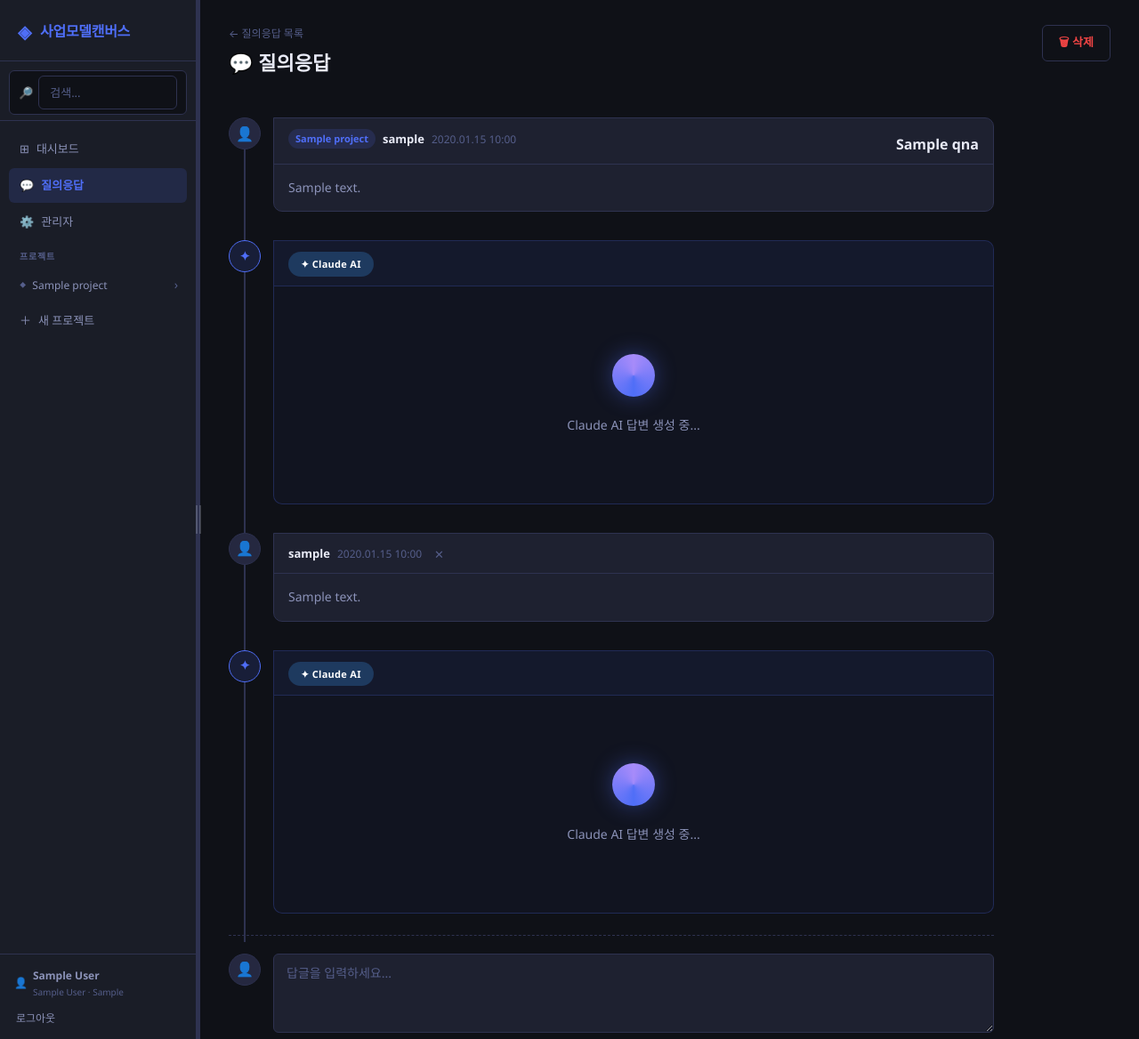
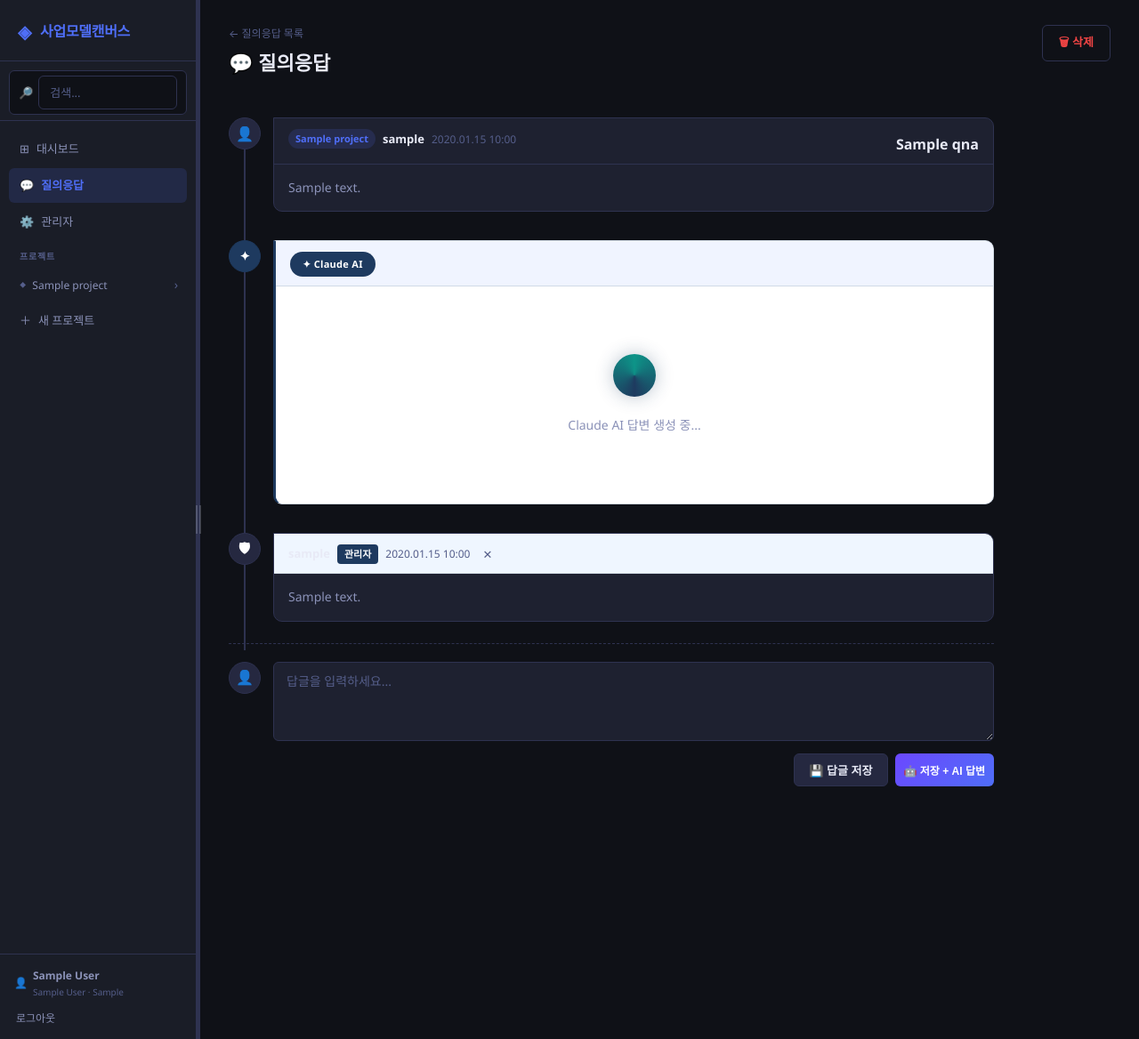
Before and after one commit to heoks99/BizModelCanvas, a Flask app: page /qna/1 in a window 1280 px wide. Shown: the whole page at 89% size. Run offline with Flask 3, Linux system fonts and the light colour scheme; a user stored in the database is signed in; tables that the repository leaves empty hold one stand-in row (values such as "Sample post").

Commit message:
QnA 전체 공개 + 관리자 답변 기능 추가
- 모든 사용자가 전체 QnA 목록 및 상세 조회 가능
- 관리자(admin)가 타 사용자 질문에 답글 작성 가능
- 관리자 답글에 🛡 배지 표시, AI 버블 미표시
- 목록 화면에 작성자 태그·댓글 수 표시
- WCAG 2.1 AA QnA AI 답변 화면 스타일 적용

Co-Authored-By: Claude Sonnet 4.6 <noreply@anthropic.com>

```diff
--- a/app/routes/qna.py
+++ b/app/routes/qna.py
@@ -106,8 +106,9 @@ def _async_answer_comment(app, comment_id, qna_id, project_context):
 @qna_bp.route('/')
 @login_required
 def index():
-    qnas = QnA.query.filter_by(owner_id=current_user.id).order_by(QnA.created_at.desc()).all()
-    return render_template('qna/index.html', qnas=qnas)
+    is_admin = current_user.role == 'admin'
+    qnas = QnA.query.order_by(QnA.created_at.desc()).all()
+    return render_template('qna/index.html', qnas=qnas, is_admin=is_admin)
 
 
 @qna_bp.route('/new', methods=['GET', 'POST'])
@@ -155,15 +156,17 @@ def new():
 @qna_bp.route('/<int:qna_id>')
 @login_required
 def detail(qna_id):
-    qna = QnA.query.filter_by(id=qna_id, owner_id=current_user.id).first_or_404()
-    return render_template('qna/detail.html', qna=qna)
+    qna = QnA.query.filter_by(id=qna_id).first_or_404()
+    is_owner = qna.owner_id == current_user.id
+    is_admin = current_user.role == 'admin'
+    return render_template('qna/detail.html', qna=qna, is_owner=is_owner, is_admin=is_admin)
 
 
 # ── AI 상태 폴링 ──────────────────────────────────────────────
 @qna_bp.route('/<int:qna_id>/status')
 @login_required
 def status(qna_id):
-    qna = QnA.query.filter_by(id=qna_id, owner_id=current_user.id).first_or_404()
+    qna = QnA.query.filter_by(id=qna_id).first_or_404()
     return jsonify({
         'pending': qna.ai_pending,
         'answer': qna.ai_answer,
@@ -173,7 +176,7 @@ def status(qna_id):
 @qna_bp.route('/<int:qna_id>/comment/<int:comment_id>/status')
 @login_required
 def comment_status(qna_id, comment_id):
-    QnA.query.filter_by(id=qna_id, owner_id=current_user.id).first_or_404()
+    QnA.query.filter_by(id=qna_id).first_or_404()
     comment = QnAComment.query.filter_by(id=comment_id, qna_id=qna_id).first_or_404()
     return jsonify({
         'pending': comment.ai_pending,
@@ -185,7 +188,11 @@ def comment_status(qna_id, comment_id):
 @qna_bp.route('/<int:qna_id>/request_ai', methods=['POST'])
 @login_required
 def request_ai(qna_id):
-    qna = QnA.query.filter_by(id=qna_id, owner_id=current_user.id).first_or_404()
+    qna = QnA.query.filter_by(id=qna_id).first_or_404()
+    is_owner = qna.owner_id == current_user.id
+    is_admin = current_user.role == 'admin'
+    if not is_owner and not is_admin:
+        return jsonify({'ok': False, 'msg': '권한이 없습니다.'})
     if qna.ai_pending:
         return jsonify({'ok': False, 'msg': '이미 생성 중입니다.'})
     qna.ai_pending = True
@@ -203,8 +210,12 @@ def request_ai(qna_id):
 @qna_bp.route('/<int:qna_id>/comment/<int:comment_id>/request_ai', methods=['POST'])
 @login_required
 def request_comment_ai(qna_id, comment_id):
-    QnA.query.filter_by(id=qna_id, owner_id=current_user.id).first_or_404()
+    QnA.query.filter_by(id=qna_id).first_or_404()
     comment = QnAComment.query.filter_by(id=comment_id, qna_id=qna_id).first_or_404()
+    is_comment_owner = comment.owner_id == current_user.id
+    is_admin = current_user.role == 'admin'
+    if not is_comment_owner and not is_admin:
+        return jsonify({'ok': False, 'msg': '권한이 없습니다.'})
     if comment.ai_pending:
         return jsonify({'ok': False, 'msg': '이미 생성 중입니다.'})
     comment.ai_pending = True
@@ -224,7 +235,13 @@ def request_comment_ai(qna_id, comment_id):
 @qna_bp.route('/<int:qna_id>/comment', methods=['POST'])
 @login_required
 def add_comment(qna_id):
-    qna = QnA.query.filter_by(id=qna_id, owner_id=current_user.id).first_or_404()
+    qna = QnA.query.filter_by(id=qna_id).first_or_404()
+    is_owner = qna.owner_id == current_user.id
+    is_admin = current_user.role == 'admin'
+    if not is_owner and not is_admin:
+        flash('답글 작성 권한이 없습니다.', 'error')
+        return redirect(url_for('qna.detail', qna_id=qna_id))
+
     content = request.form.get('content', '').strip()
     want_ai = request.form.get('want_ai') == '1'
 
@@ -255,8 +272,13 @@ def add_comment(qna_id):
 @qna_bp.route('/<int:qna_id>/comment/<int:comment_id>/delete', methods=['POST'])
 @login_required
 def delete_comment(qna_id, comment_id):
-    QnA.query.filter_by(id=qna_id, owner_id=current_user.id).first_or_404()
+    QnA.query.filter_by(id=qna_id).first_or_404()
     comment = QnAComment.query.filter_by(id=comment_id, qna_id=qna_id).first_or_404()
+    is_comment_owner = comment.owner_id == current_user.id
+    is_admin = current_user.role == 'admin'
+    if not is_comment_owner and not is_admin:
+        flash('삭제 권한이 없습니다.', 'error')
+        return redirect(url_for('qna.detail', qna_id=qna_id))
     db.session.delete(comment)
     db.session.commit()
     return redirect(url_for('qna.detail', qna_id=qna_id))
@@ -265,7 +287,12 @@ def delete_comment(qna_id, comment_id):
 @qna_bp.route('/<int:qna_id>/delete', methods=['POST'])
 @login_required
 def delete(qna_id):
-    qna = QnA.query.filter_by(id=qna_id, owner_id=current_user.id).first_or_404()
+    qna = QnA.query.filter_by(id=qna_id).first_or_404()
+    is_owner = qna.owner_id == current_user.id
+    is_admin = current_user.role == 'admin'
+    if not is_owner and not is_admin:
+        flash('삭제 권한이 없습니다.', 'error')
+        return redirect(url_for('qna.detail', qna_id=qna_id))
     db.session.delete(qna)
     db.session.commit()
     flash('질문이 삭제되었습니다.', 'success')
--- a/app/static/css/style.css
+++ b/app/static/css/style.css
@@ -1255,9 +1255,9 @@ input::placeholder, textarea::placeholder { color: var(--text-muted); }
 .ai-loading-orb {
     width: 48px; height: 48px;
     border-radius: 50%;
-    background: conic-gradient(from 0deg, #4f6ef7, #a78bfa, #4f6ef7);
+    background: conic-gradient(from 0deg, #1E3A5F, #0D9488, #1E3A5F);
     animation: spin 1.2s linear infinite;
-    box-shadow: 0 0 24px rgba(79,110,247,0.4);
+    box-shadow: 0 0 20px rgba(30,58,95,0.3);
 }
 .ai-loading-text {
     font-size: 14px;
@@ -2344,6 +2344,54 @@ input::placeholder, textarea::placeholder { color: var(--text-muted); }
     font-weight: 600;
     white-space: nowrap;
 }
+.qna-author-tag {
+    font-size: 11px;
+    padding: 2px 8px;
+    border-radius: 20px;
+    background: var(--bg-hover);
+    color: var(--text-secondary);
+    font-weight: 600;
+    border: 1px solid var(--border);
+}
+.qna-comment-count {
+    font-size: 12px;
+    color: var(--text-muted);
+}
+.qna-admin-badge {
+    font-size: 11px;
+    padding: 2px 8px;
+    border-radius: 4px;
+    background: #1E3A5F;
+    color: #FFFFFF;
+    font-weight: 700;
+}
+
+/* 관리자 답변 아바타·버블 */
+.feed-avatar-admin {
+    background: #1E3A5F;
+    border: 2px solid #0D9488;
+    color: #FFFFFF;
+}
+.feed-bubble-admin {
+    border-color: #1E3A5F;
+    border-left: 3px solid #0D9488;
+}
+.feed-bubble-admin .feed-bubble-header {
+    background: #EFF6FF;
+    border-color: #D1DAE6;
+}
+
+/* 관리자 답변 입력 알림 */
+.qna-admin-reply-notice {
+    font-size: 12px;
+    font-weight: 700;
+    color: #1E3A5F;
+    background: #EFF6FF;
+    border: 1px solid #D1DAE6;
+    border-radius: 6px 6px 0 0;
+    padding: 6px 12px;
+    margin-bottom: -1px;
+}
 
 /* ===== Q&A 상세 ===== */
 .qna-detail-question {
@@ -2576,9 +2624,9 @@ input::placeholder, textarea::placeholder { color: var(--text-muted); }
     border: 1px solid var(--border);
 }
 .feed-avatar-ai {
-    background: var(--accent-light);
-    border: 1px solid var(--accent);
-    color: var(--accent);
+    background: #1E3A5F;
+    border: 1px solid #1E3A5F;
+    color: #FFFFFF;
     font-size: 14px;
     font-weight: 700;
 }
@@ -2592,8 +2640,9 @@ input::placeholder, textarea::placeholder { color: var(--text-muted); }
     overflow: hidden;
 }
 .feed-bubble-ai {
-    background: rgba(79,110,247,0.04);
-    border-color: rgba(79,110,247,0.25);
+    background: #FFFFFF;
+    border-color: #D1DAE6;
+    border-left: 3px solid #1E3A5F;
 }
 
 .feed-bubble-header {
@@ -2605,8 +2654,14 @@ input::placeholder, textarea::placeholder { color: var(--text-muted); }
     gap: 10px;
 }
 .feed-bubble-ai .feed-bubble-header {
-    border-color: rgba(79,110,247,0.2);
-    background: rgba(79,110,247,0.06);
+    border-color: #D1DAE6;
+    background: #F0F4FF;
+}
+
+/* AI 버블 콘텐츠 — 강제 라이트 배경 (WCAG 2.1 AA) */
+.feed-bubble-ai .feed-ai-content {
+    background: #FFFFFF;
+    color: #111827;
 }
 
 .feed-meta {
--- a/app/templates/qna/detail.html
+++ b/app/templates/qna/detail.html
@@ -7,10 +7,12 @@
         <h1 class="page-title">💬 질의응답</h1>
     </div>
     <div class="page-actions">
+        {% if is_owner or is_admin %}
         <form method="POST" action="{{ url_for('qna.delete', qna_id=qna.id) }}"
               onsubmit="return confirm('이 질문을 삭제하시겠습니까?')">
             <button type="submit" class="btn btn-ghost" style="color:var(--danger)">🗑 삭제</button>
         </form>
+        {% endif %}
     </div>
 </div>
 
@@ -41,7 +43,7 @@
             <div class="feed-bubble-header">
                 <span class="model-badge-v2">✦ Claude AI</span>
                 <div class="feed-ai-actions">
-                    {% if not qna.ai_pending and qna.ai_answer %}
+                    {% if (is_owner or is_admin) and not qna.ai_pending and qna.ai_answer %}
                     <button class="btn btn-ghost btn-sm"
                             onclick="requestAI({{ qna.id }}, 'main')">↺ 재답변</button>
                     {% endif %}
@@ -58,9 +60,11 @@
                 {% else %}
                 <div class="feed-no-answer">
                     <p>아직 AI 답변이 없습니다.</p>
+                    {% if is_owner or is_admin %}
                     <button class="btn btn-ai btn-sm" onclick="requestAI({{ qna.id }}, 'main')">
                         🤖 AI 답변 받기
                     </button>
+                    {% endif %}
                 </div>
                 {% endif %}
             </div>
@@ -70,31 +74,39 @@
     <!-- ③ 답글 + 각 AI 답변 피드 -->
     {% for comment in qna.comments %}
     <div class="feed-entry feed-question" id="entry-comment-{{ comment.id }}">
-        <div class="feed-avatar feed-avatar-user">👤</div>
-        <div class="feed-bubble">
+        <div class="feed-avatar feed-avatar-user{% if comment.owner.role == 'admin' %} feed-avatar-admin{% endif %}">
+            {% if comment.owner.role == 'admin' %}🛡{% else %}👤{% endif %}
+        </div>
+        <div class="feed-bubble{% if comment.owner.role == 'admin' %} feed-bubble-admin{% endif %}">
             <div class="feed-bubble-header">
                 <div class="feed-meta">
                     <span class="feed-author">{{ comment.owner.username }}</span>
+                    {% if comment.owner.role == 'admin' %}
+                    <span class="qna-admin-badge">관리자</span>
+                    {% endif %}
                     <span class="qna-date">{{ comment.created_at.strftime('%Y.%m.%d %H:%M') }}</span>
+                    {% if comment.owner_id == current_user.id or is_admin %}
                     <form method="POST"
                           action="{{ url_for('qna.delete_comment', qna_id=qna.id, comment_id=comment.id) }}"
                           onsubmit="return confirm('이 답글을 삭제하시겠습니까?')"
                           style="margin-left:auto">
                         <button type="submit" class="btn-icon-sm" title="삭제">✕</button>
                     </form>
+                    {% endif %}
                 </div>
             </div>
             <div class="feed-content">{{ comment.content | nl2br }}</div>
         </div>
     </div>
 
+    {% if comment.owner.role != 'admin' %}
     <div class="feed-entry feed-ai" id="entry-ai-comment-{{ comment.id }}">
         <div class="feed-avatar feed-avatar-ai">✦</div>
         <div class="feed-bubble feed-bubble-ai">
             <div class="feed-bubble-header">
                 <span class="model-badge-v2">✦ Claude AI</span>
                 <div class="feed-ai-actions">
-                    {% if not comment.ai_pending and comment.ai_answer %}
+                    {% if (comment.owner_id == current_user.id or is_admin) and not comment.ai_pending and comment.ai_answer %}
                     <button class="btn btn-ghost btn-sm"
                             onclick="requestCommentAI({{ qna.id }}, {{ comment.id }})">↺ 재답변</button>
                     {% endif %}
@@ -111,36 +123,48 @@
                 {% else %}
                 <div class="feed-no-answer">
                     <p>아직 AI 답변이 없습니다.</p>
+                    {% if comment.owner_id == current_user.id or is_admin %}
                     <button class="btn btn-ai btn-sm"
                             onclick="requestCommentAI({{ qna.id }}, {{ comment.id }})">
                         🤖 AI 답변 받기
                     </button>
+                    {% endif %}
                 </div>
                 {% endif %}
             </div>
         </div>
     </div>
+    {% endif %}
     {% endfor %}
 
-    <!-- ④ 답글 입력 -->
+    <!-- ④ 답글 입력 (질문 작성자 + 관리자만) -->
+    {% if is_owner or is_admin %}
     <div class="feed-reply-box" id="reply-box">
-        <div class="feed-avatar feed-avatar-user">👤</div>
+        <div class="feed-avatar feed-avatar-user{% if is_admin and not is_owner %} feed-avatar-admin{% endif %}">
+            {% if is_admin and not is_owner %}🛡{% else %}👤{% endif %}
+        </div>
         <div class="feed-reply-form">
+            {% if is_admin and not is_owner %}
+            <div class="qna-admin-reply-notice">관리자 답변 작성 중</div>
+            {% endif %}
             <form method="POST" action="{{ url_for('qna.add_comment', qna_id=qna.id) }}" id="reply-form">
                 <input type="hidden" name="want_ai" id="reply_want_ai" value="0">
                 <textarea name="content" id="reply-textarea" class="feed-reply-textarea"
-                          rows="3" placeholder="답글을 입력하세요..."></textarea>
+                          rows="3" placeholder="{% if is_admin and not is_owner %}관리자 답변을 입력하세요...{% else %}답글을 입력하세요...{% endif %}"></textarea>
                 <div class="feed-reply-actions">
                     <div style="display:flex; gap:8px;">
                         <button type="button" class="btn btn-secondary btn-sm"
                                 onclick="submitReply(0)">💾 답글 저장</button>
+                        {% if not (is_admin and not is_owner) %}
                         <button type="button" class="btn btn-ai btn-sm"
                                 onclick="submitReply(1)">🤖 저장 + AI 답변</button>
+                        {% endif %}
                     </div>
                 </div>
             </form>
         </div>
     </div>
+    {% endif %}
 
 </div><!-- /qna-feed -->
 
@@ -174,7 +198,6 @@ function showLoading(el) {
 }
 
 function addReAnswerBtn(el, onclick) {
-    // 헤더에 재답변 버튼 추가
     const header = el.closest('.feed-bubble').querySelector('.feed-ai-actions');
     if (header && !header.querySelector('button')) {
         const btn = document.createElement('button');
```
Also changed, not shown: app/templates/qna/index.html (+11 -1 lines).
